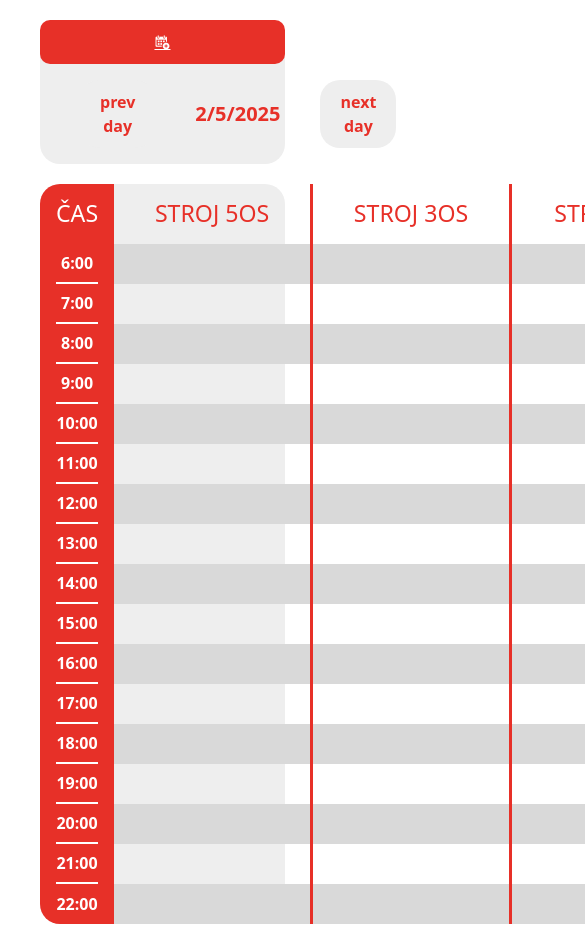
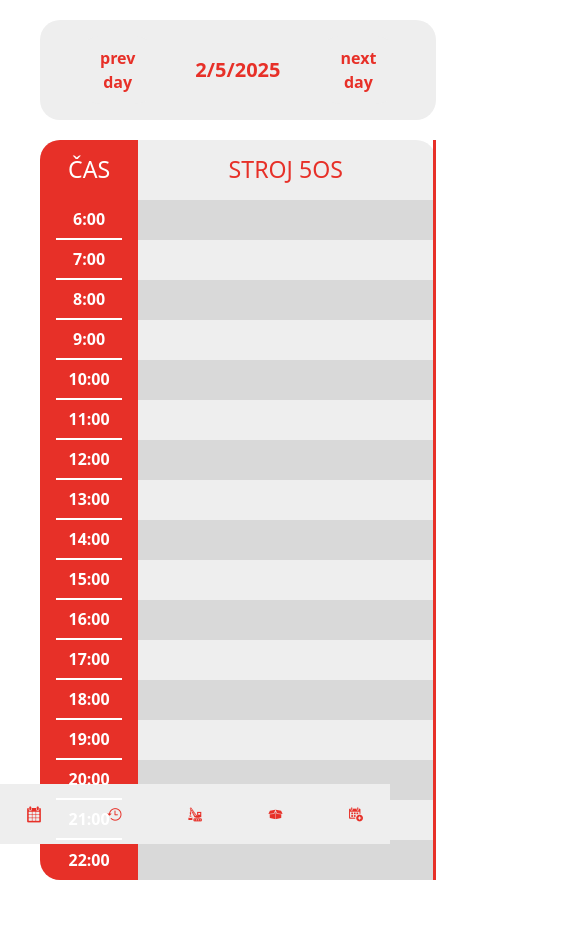
Before and after one commit to wojto-s/Technicke-planovanie-vyroby, a React (Vite) app: page /home in a window 390 px wide. Shown: the top 944 px of the page, 585 px wide, since content can reach past the window. After the commit the page ends 900 px from the top, so only its background shows below. Built offline with nearby package versions, Linux system fonts and the light colour scheme; no server answers.

Commit message:
pridanie mobile nav, oprava responzivity na telefone

```diff
--- a/src/App.jsx
+++ b/src/App.jsx
@@ -1,6 +1,6 @@
 import { useState, useEffect } from "react";
 import "./style.css";
-import { HashRouter, Route, Routes } from "react-router-dom";
+import { BrowserRouter, HashRouter, Route, Routes } from "react-router-dom";
 import { Navigation } from "./components/Navigation";
 import { Vyroba } from "./components/Vyroba";
 import { Historia } from "./components/Historia";
@@ -99,11 +99,9 @@ function App() {
   //ROUTY
   return (
     <div className="d-flex">
-      <HashRouter>
-        <div className="d-none d-sm-none d-md-block">
-          <Navigation />
-        </div>
-        <div className="col-10">
+      <BrowserRouter>
+        <Navigation />
+        <div className="col-sm-12 col-md-10">
           <Routes>
             <Route
               index
@@ -152,7 +150,7 @@ function App() {
             />
           </Routes>
         </div>
-      </HashRouter>
+      </BrowserRouter>
     </div>
   );
 }
--- a/src/components/CardHeader.jsx
+++ b/src/components/CardHeader.jsx
@@ -3,29 +3,6 @@ import { NavContent } from "./navigation/NavContent";
 export function CardHeader({ cardName }) {
   return (
     <section className="card-header d-flex flex-column align-items-center justify-content-center">
-      <a
-        className="btn-custom d-block d-sm-block d-md-none"
-        data-bs-toggle="offcanvas"
-        href="#offcanvasExample"
-        role="button"
-        aria-controls="offcanvasExample"
-      >
-        <i className="icofont-meeting-add"></i>
-      </a>
-      <div
-        className="offcanvas offcanvas-start"
-        tabIndex="-1"
-        id="offcanvasExample"
-        aria-labelledby="offcanvasExampleLabel"
-      >
-        <button
-          type="button"
-          className="btn-close"
-          data-bs-dismiss="offcanvas"
-          aria-label="Close"
-        ></button>
-        <NavContent />
-      </div>
       <h1 className="text-uppercase fw-bold mb-0">{cardName}</h1>
     </section>
   );
--- a/src/components/Navigation.jsx
+++ b/src/components/Navigation.jsx
@@ -1,11 +1,35 @@
-import $ from "jquery";
-import { useRef } from "react";
+import { useEffect, useState } from "react";
+import { useLocation } from "react-router-dom";
+import { MobileNav } from "./navigation/MobileNav";
 import { NavContent } from "./navigation/NavContent";
 
 export function Navigation() {
+  const location = useLocation();
+  const [active, setActive] = useState("/");
+
+  useEffect(() => {
+    setActive(location.pathname);
+    document.title = getTitle(location.pathname);
+  }, [location.pathname]);
+
+  const getTitle = (path) => {
+    switch (path) {
+      case "/historia":
+        return "TPV | História";
+      case "/stroje":
+        return "TPV | Stroje";
+      case "/vyrobky":
+        return "TPV | Výrobky";
+      case "/nova-vyroba":
+        return "TPV | Nová výroba";
+      default:
+        return "TPV";
+    }
+  };
   return (
-    <section className="navigacka-expandable">
-      <NavContent />
+    <section className="navigacka">
+      <NavContent active={active} />
+      <MobileNav active={active} />
     </section>
   );
 }
--- a/src/components/calendar/VyrobaMenu.jsx
+++ b/src/components/calendar/VyrobaMenu.jsx
@@ -29,29 +29,6 @@ export function VyrobaMenu({ date, setNewDate }) {
 
   return (
     <article className="vyroba-menu">
-      <a
-        className="btn-custom d-block d-sm-block d-md-none"
-        data-bs-toggle="offcanvas"
-        href="#offcanvasExample"
-        role="button"
-        aria-controls="offcanvasExample"
-      >
-        <i className="icofont-meeting-add"></i>
-      </a>
-      <div
-        className="offcanvas offcanvas-start"
-        tabIndex="-1"
-        id="offcanvasExample"
-        aria-labelledby="offcanvasExampleLabel"
-      >
-        <button
-          type="button"
-          className="btn-close"
-          data-bs-dismiss="offcanvas"
-          aria-label="Close"
-        ></button>
-        <NavContent />
-      </div>
       <div className="vyroba-info d-flex justify-content-between align-items-center">
         <button className="btn-custom" onClick={handleRemoveDay}>
           prev day
--- /dev/null
+++ b/src/components/navigation/MobileNav.jsx
@@ -0,0 +1,35 @@
+export function MobileNav({ active }) {
+  return (
+    <article className="mobile-nav d-block d-md-none">
+      <nav className="nav justify-content-between">
+        <a href="/" className={`nav-link ${active === "/" ? "active" : ""}`}>
+          <i className="icofont-ui-calendar"></i>
+        </a>
+        <a
+          href="/historia"
+          className={`nav-link ${active === "/historia" ? "active" : ""}`}
+        >
+          <i className="icofont-history"></i>
+        </a>
+        <a
+          href="#"
+          className={`nav-link ${active === "/stroje" ? "active" : ""}`}
+        >
+          <i className="icofont-vehicle-crane"></i>
+        </a>
+        <a
+          href="/vyrobky"
+          className={`nav-link ${active === "/vyrobky" ? "active" : ""}`}
+        >
+          <i className="icofont-box"></i>
+        </a>
+        <a
+          href="/nova-vyroba"
+          className={`nav-link ${active === "/nova-vyroba" ? "active" : ""}`}
+        >
+          <i className="icofont-meeting-add "></i>
+        </a>
+      </nav>
+    </article>
+  );
+}
--- a/src/components/navigation/NavContent.jsx
+++ b/src/components/navigation/NavContent.jsx
@@ -1,36 +1,10 @@
-import { useEffect, useState } from "react";
-import { useLocation } from "react-router-dom";
-
-export function NavContent() {
+export function NavContent({ active }) {
   function handleClearStorage(e) {
     localStorage.clear();
   }
 
-  const location = useLocation();
-  const [active, setActive] = useState("/");
-
-  useEffect(() => {
-    setActive(location.pathname);
-    document.title = getTitle(location.pathname);
-  }, [location.pathname]);
-
-  const getTitle = (path) => {
-    switch (path) {
-      case "/historia":
-        return "TPV | História";
-      case "/stroje":
-        return "TPV | Stroje";
-      case "/vyrobky":
-        return "TPV | Výrobky";
-      case "/nova-vyroba":
-        return "TPV | Nová výroba";
-      default:
-        return "TPV";
-    }
-  };
-
   return (
-    <article className="navigacka-menu d-flex flex-wrap align-content-between justify-content-center">
+    <article className="navigacka-menu d-none d-sm-none d-lg-flex flex-wrap align-content-between justify-content-center">
       <div>
         <h1>TPV</h1>
         <h5>Technické plánovanie výroby</h5>
--- a/src/components/newVyroba/NewVyrobaParams.jsx
+++ b/src/components/newVyroba/NewVyrobaParams.jsx
@@ -28,9 +28,9 @@ export function NewVyrobaParams({
   };
 
   return (
-    <section className="new-vyroba-params">
+    <section className="new-vyroba-params mt-2">
       <h3>{param}</h3>
-      <div className="d-flex justify-content-center">
+      <div className="d-flex flex-wrap justify-content-center">
         {availableParam.map((params) => {
           const isDisabled = disabledParams.includes(params);
           return (
--- a/src/components/newVyroba/NewVyrobaPrehlad.jsx
+++ b/src/components/newVyroba/NewVyrobaPrehlad.jsx
@@ -178,9 +178,9 @@ export function NewVyrobaPrehlad({
   }
 
   return (
-    <section className="new-vyroba-prehlad d-flex align-content-between justify-content-center flex-wrap">
+    <section className="new-vyroba-prehlad mt-4 d-flex align-content-between justify-content-center flex-wrap">
       <h3>Prehľad</h3>
-      <div className="w-100">
+      <div>
         <h5 className="mt-5">{currentVyrobok.cisloVykresu}</h5>
         <h5>{findNazov(currentVyrobok.cisloVykresu)}</h5>
         <h6 className="fw-normal mt-4">
--- a/src/components/newVyroba/NewVyrobaVyrobky.jsx
+++ b/src/components/newVyroba/NewVyrobaVyrobky.jsx
@@ -54,7 +54,7 @@ export function NewVyrobaVyrobky({
       <div className="scroll-box">
         {filteredVyrobky.map((vyrobok) => (
           <article
-            className={`vyrobok-card m-3 ${
+            className={`vyrobok-card mb-3 ${
               currentCisloVykresu === vyrobok.cisloVykresu ? "active-elem" : ""
             }`}
             key={vyrobok.cisloVykresu}
--- a/src/style.css
+++ b/src/style.css
@@ -72,16 +72,6 @@ body {
   border-radius: 0 40px 40px 0;
 }
 
-.navigacka-expandable {
-  /*width: 16%;*/
-  width: 100%;
-  height: 100vh;
-  padding: 20px 0;
-  background-color: var(--secondary);
-  border-radius: 0 40px 40px 0;
-  transition: width 0.2s ease-in-out;
-}
-
 .navigacka-menu {
   height: 100%;
 }
@@ -135,6 +125,29 @@ body {
 }
 
 /*--------------------------------------*/
+/* MOBIL NAVIGACIA */
+/*--------------------------------------*/
+.mobile-nav {
+  padding: 10px;
+  background-color: var(--secondary);
+  position: fixed;
+  width: 100vw;
+  bottom: 0;
+}
+
+.mobile-nav .nav-link {
+  color: var(--primary);
+}
+
+.mobile-nav .active,
+.mobile-nav .nav-link:hover {
+  background-color: var(--primary);
+  color: var(--text);
+  border-radius: 35%;
+  transform: scale(1.2);
+}
+
+/*--------------------------------------*/
 /* Kalendarik */
 /*--------------------------------------*/
 
@@ -142,7 +155,7 @@ body {
   width: 100%;
   font-weight: bold;
   text-transform: uppercase;
-  /*overflow-y: scroll;*/
+  overflow-x: scroll;
 }
 
 .stroje h3,
```
